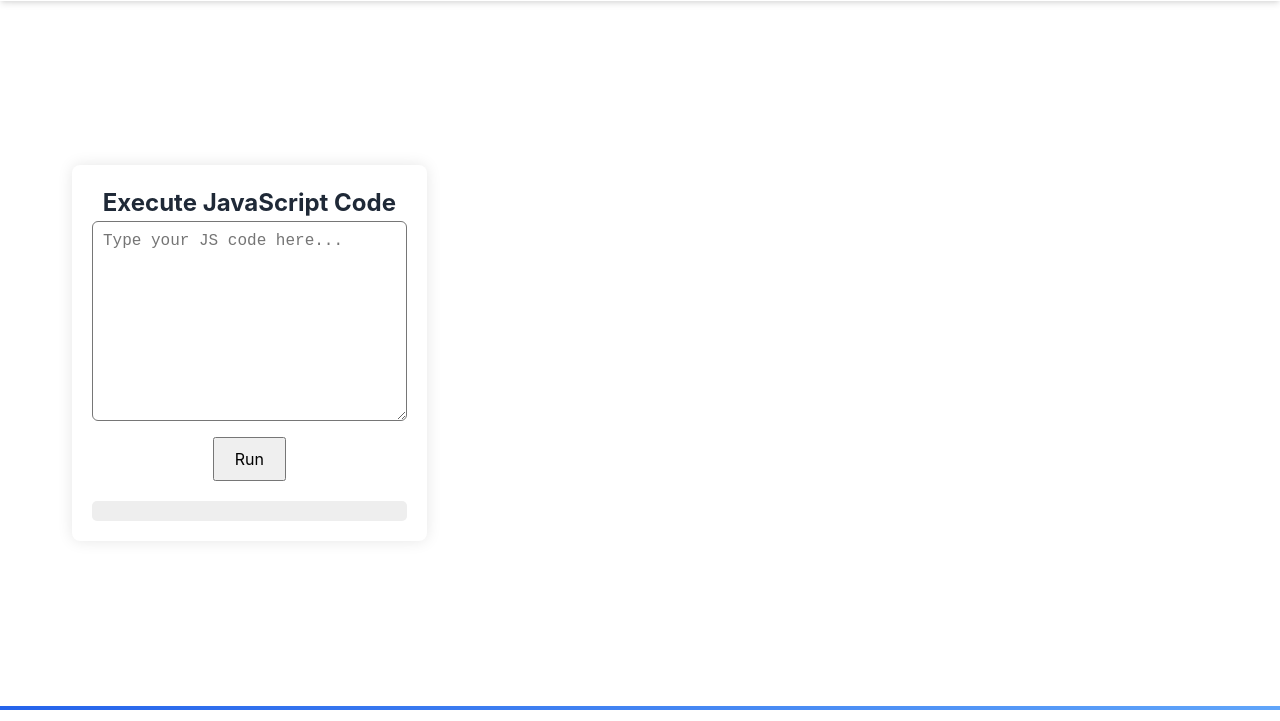
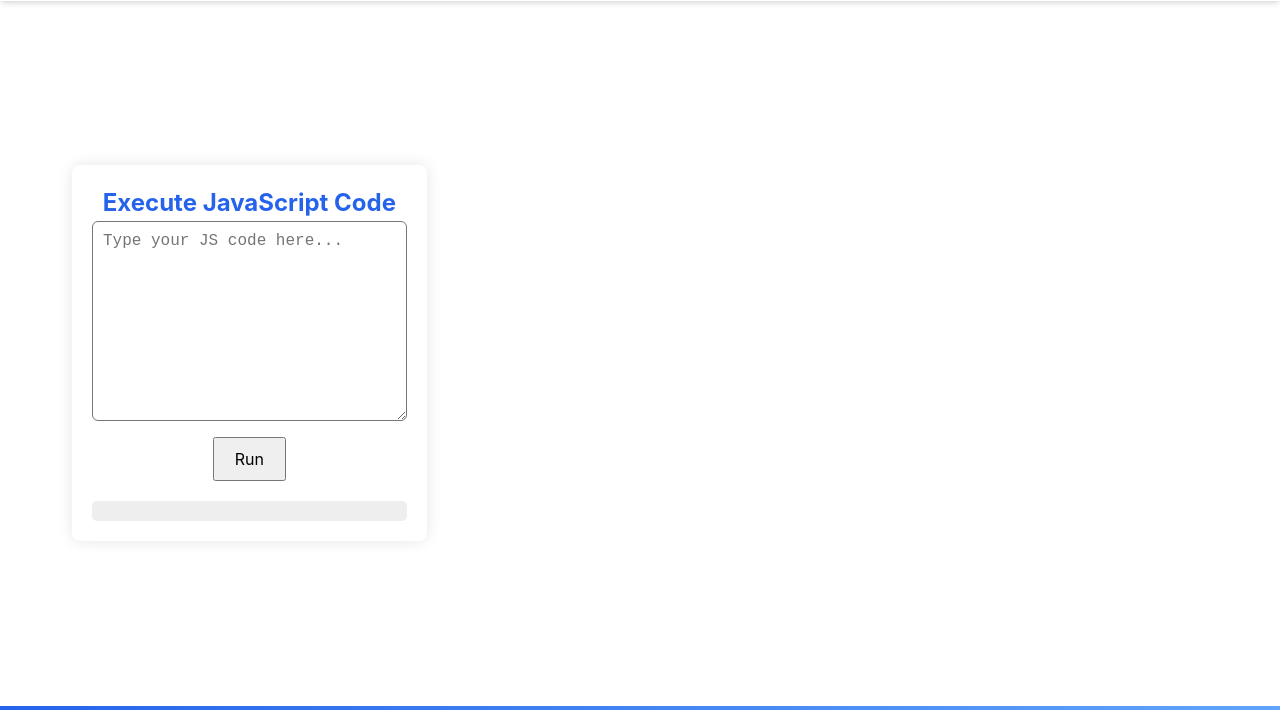
Before and after one commit to CentreTheEnd/Stitch_Service, a website: page public/html/eval.html in a window 1280 px wide. Shown: the part 79-800 px from the top of the page. Drawn offline with Linux system fonts and the light colour scheme.

Commit message:
Update theme.css

```diff
--- a/public/css/theme.css
+++ b/public/css/theme.css
@@ -261,14 +261,10 @@ main {
     max-width: 600px;
     */
     display: flex;
-    flex-direction: column;
-    flex-wrap: wrap;
-    max-width: 600px;
     align-items: center;
     justify-content: space-between;
     text-align: center;
-    gap: 20px;
-
+    color: var(--primary);
 }
 
 /* <-- --> */
```
